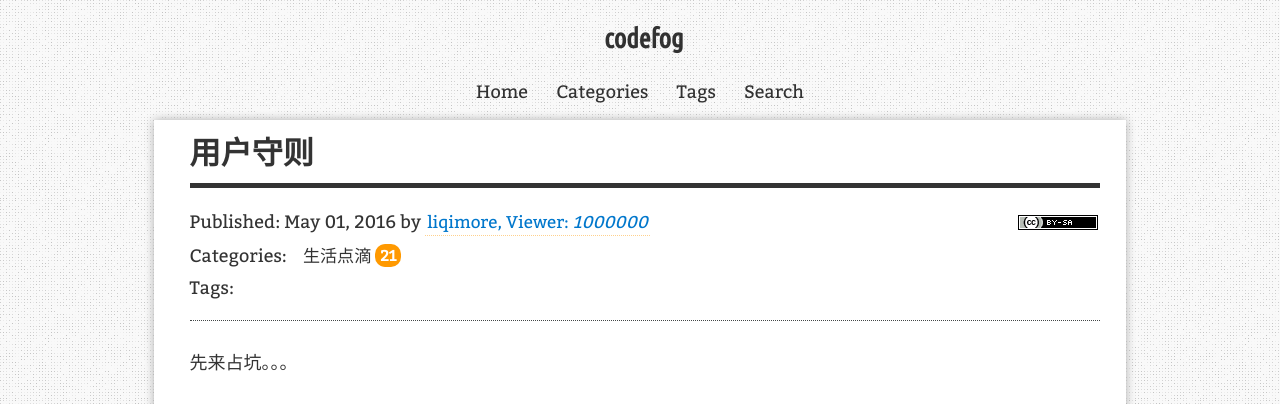
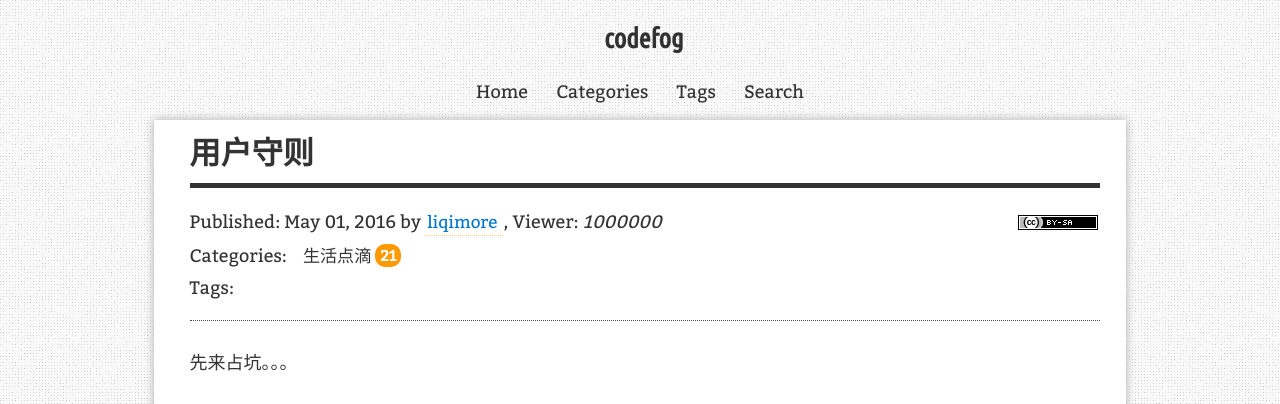
Before and after one commit to liqimore/note, a Jekyll site: the page built from _posts/old_post/2016-05-01-free-wp-user-terms.md, in a window 1280 px wide. Shown: the top 404 px of the page. Built offline with Jekyll 4.4.1, drawn with Linux system fonts in a browser that asks for light colours; nearby versions of some CDN libraries; comment, search, counter and statistics services are not loaded.

Commit message:
update post

```diff
--- a/_layouts/post.html
+++ b/_layouts/post.html
@@ -21,7 +21,7 @@
                             by
                             <a class="author" href="/" rel="author" title="{{ site.data.i18n[site.lang].show_author }}">
                                 <span itemprop="author" itemscope itemtype="http://schema.org/Person">
-                                    <span itemprop="name">{% if page.author == null %}{{ site.author.name }}{% else %}{{ page.author }}{% endif %}, Viewer: <i class="leancloud-visitors-count">1000000</i></span>
+                                    <span itemprop="name">{% if page.author == null %}{{ site.author.name }}{% else %}{{ page.author }}{% endif %}</span>
                                 </span>
                             </a>
                             <!-- viewer counter -->
@@ -30,7 +30,7 @@
                                 var myPath = window.location.pathname;
                                 document.write("<span id='" + myPath + "' class='leancloud-visitors'></span>")
                             </script>
-
+                            , Viewer: <i class="leancloud-visitors-count">1000000</i>
 
                             {% if site.blog.cc_license and site.blog.cc_license_image %}
                                 <a class="license-icon" rel="license" href="{{ site.blog.cc_license }}" target="_blank" title="{{ site.data.i18n[site.lang].show_license }}">
@@ -53,19 +53,6 @@
                     </div>
                     <div itemprop="articleBody">
                         {{ content }}
-
-
-                        <script async src="//pagead2.googlesyndication.com/pagead/js/adsbygoogle.js"></script>
-<ins class="adsbygoogle"
-     style="display:block; text-align:center;"
-     data-ad-layout="in-article"
-     data-ad-format="fluid"
-     data-ad-client="ca-pub-3752067843889894"
-     data-ad-slot="5323134519"></ins>
-<script>
-     (adsbygoogle = window.adsbygoogle || []).push({});
-</script>
-
                     </div>
                 </div>
             </div>
```
